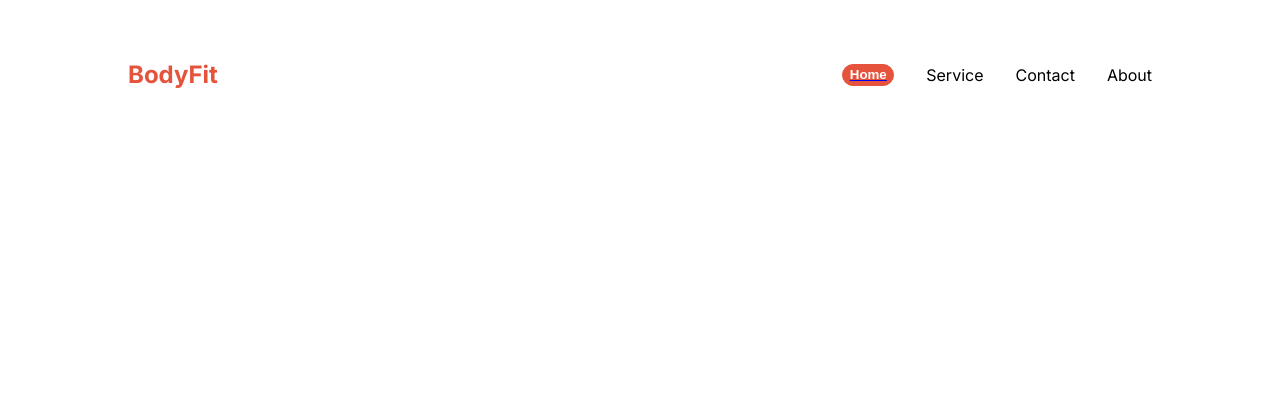
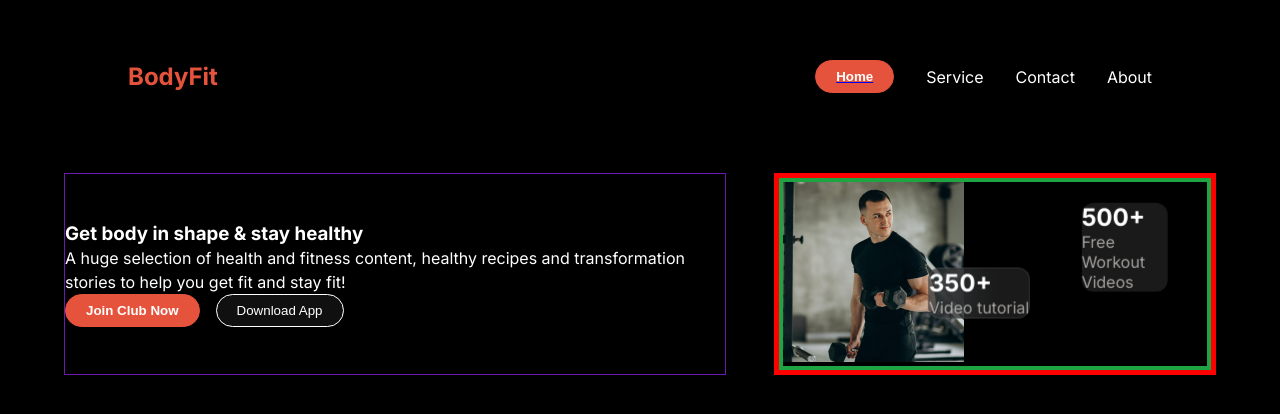
Before and after one commit to mrashid124/Assign2B10-BodyFit, a plain HTML site: page index.html in a window 1280 px wide. Drawn offline with Linux system fonts and the light colour scheme.

Commit message:
Banner section added

```diff
--- a/Style/style.css
+++ b/Style/style.css
@@ -1,6 +1,6 @@
 @import url('https://fonts.googleapis.com/css2?family=Inter:ital,opsz,wght@0,14..32,100..900;1,14..32,100..900&display=swap');
 
-body{
+body {
     font-family: "Inter", sans-serif;
 }
 
@@ -11,12 +11,18 @@ body{
     padding: 0;
 }
 
+.body-area {
+    background-color: rgb(0, 0, 0);
+    color: rgb(255, 255, 255);
+}
+
 .container {
     width: 90%;
     margin: 5rem auto;
     border-radius: 1rem;
 }
-.navbar{
+
+.navbar {
     max-width: 80%;
     margin: 60px auto;
     display: flex;
@@ -25,30 +31,34 @@ body{
 
 
 }
-.navbar ul{
+
+.navbar ul {
     display: flex;
-    justify-content:space-evenly;
+    justify-content: space-evenly;
     align-items: center;
     list-style-type: none;
     gap: 2rem;
 
 }
-.nav-items{
+
+.nav-items {
     display: flex;
     justify-content: space-between;
     align-items: center;
     cursor: pointer;
     /* gap: 3rem; */
-        /* margin-right: 1rem; */
+    /* margin-right: 1rem; */
 }
-.bg-color{
+
+.bg-color {
     color: rgb(230, 83, 60);
     /* background-color: rgb(230, 83, 60); */
 }
-.btn{
-        list-style-type: none;
-    width: 52px;
-    height: 22px;
+
+.btn {
+    list-style-type: none;
+    /* width: 52px;
+    height: 22px; */
     display: flex;
     justify-content: center;
     align-items: center;
@@ -60,3 +70,108 @@ body{
     border-radius: 45px;
     font-weight: 600;
 }
+
+/* Banner */
+.banner {
+    display: flex;
+    gap: 3rem;
+}
+
+.banner-title {
+    width: 60%;
+    border: solid 1px rgb(107, 26, 173);
+    line-height: 24px;
+    display: flex;
+    flex-direction: column;
+    justify-content: center;
+    align-items: left;
+}
+
+.banner-img {
+
+    border: solid 4px rgb(30, 164, 66);
+
+    /* position: absolute; */
+    /* width: 100%; */
+    /* max-width: 0 auto; */
+
+
+    /* position: relative; */
+    /* top: 50%;
+    left: 50%;
+    color: white;
+    font-size: 28px;
+    font-weight: bold;
+    transform: translate(-50%, -50%); */
+}
+.banner-img img {
+    /* width: 349px;
+    height: 580px; */
+    width: auto;
+    height: fit-content;
+}
+
+.btn-banner {
+    display: flex;
+    gap: 1rem;
+}
+
+.btn-app {
+    border-radius: 45px;
+    padding: 0.5rem 1.25rem;
+    background-color: rgba(18, 17, 17, 0.973);
+    color: white;
+    border: 1px solid rgb(255, 255, 255);
+}
+
+.banner-right {
+    /* max-width: 0 auto; */
+    width: 40%;
+    border: solid 5px red;
+    position: relative;
+}
+
+.banner-card1 {
+    position: absolute;
+    /* width: 193px;
+height: 98px; */
+    /* left: 1107px;
+top: 260px; */
+    border-radius: 12px;
+    backdrop-filter: blur(20px);
+    background: rgba(255, 255, 255, 0.1);
+
+    top: 50%;
+    left: 80%;
+    color: white;
+    font-size: 1rem;
+    font-weight: bold;
+    transform: translate(-50%, -80%);
+
+}
+
+.banner-card2 {
+    position: absolute;
+    /* width: 206px;
+height: 96px;
+left: 764px;
+top: 556px;    */
+    border: 1px solid rgba(255, 255, 255, 0.1);
+    border-radius: 12px;
+    backdrop-filter: blur(20px);
+    background: rgba(48, 48, 48, 0.54);
+
+    top: 60%;
+    right: 30%;
+    color: white;
+    font-size: 1rem;
+    font-weight: bold;
+    transform: translate(-50%, -50%);
+
+}
+
+.banner-card2 p, .banner-card1 p {
+    color: rgba(239, 237, 232, 0.65);
+    font-size: 1rem;
+    font-weight: 400;
+}
--- a/index.html
+++ b/index.html
@@ -7,7 +7,7 @@
     <script src="https://kit.fontawesome.com/879b5a3709.js" crossorigin="anonymous"></script>
     <link rel="stylesheet" href="./Style/style.css">
 </head>
-<body>
+<body class="body-area">
     <nav class="navbar">
         <div class="nav-title">
             <h1 class="bg-color">BodyFit</h1>
@@ -25,5 +25,41 @@
         </div>
     </nav>
     <!-- <h1>BodyFit</h1> -->
+
+        <!-- Banner Section-->
+        <section class="container banner">
+            <div class="banner-title">
+                <h3>Get body in shape & stay healthy</h3>
+                <p>A huge selection of health and fitness content, healthy recipes and transformation stories to help you get fit and stay fit!</p>
+                <div class="btn-banner">
+                    <button class="btn">
+                        Join Club Now
+                    </button>
+                    <button class="btn-app">
+                        Download App
+                    </button>
+                </div>
+
+            </div>
+            <div class="banner-right">
+                <div class="banner-img">
+                    <img src="./images/image 5.png" alt="">
+                </div>
+                <div class="banner-card1">
+                    <h2>500+</h2>
+                    <p>Free Workout Videos</p>
+                </div>
+                <div class="banner-card2">
+                    <h2>350+</h2>
+                    <p>Video tutorial</p>
+                </div>
+
+            </div>
+
+
+        </section>
+
+
+
 </body>
 </html>
```
